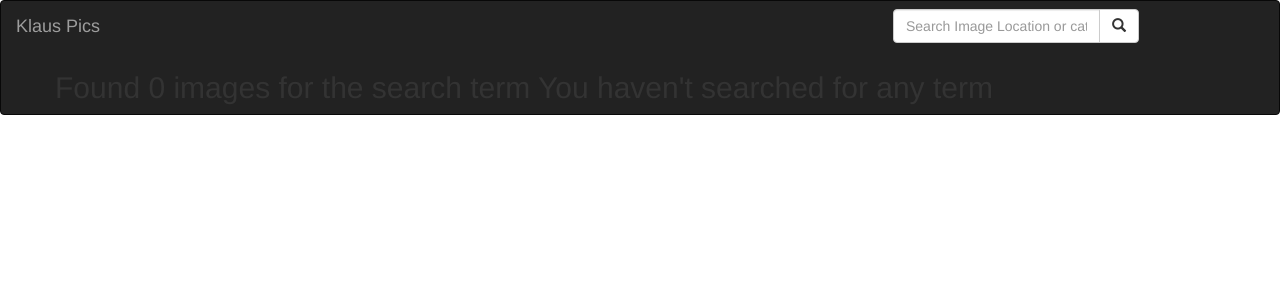
After one commit to niklauspeter/photo_gallery, a Django app: page /search/ in a window 1280 px wide. The commit adds this page. Shown: the top 300 px of the page. Run offline with Django 3.2, Linux system fonts and the light colour scheme; some libraries are stand-ins or nearby versions.

Commit message:
configure media route to store pics and add search functionallity

```diff
--- a/photos/settings.py
+++ b/photos/settings.py
@@ -65,6 +65,7 @@ TEMPLATES = [
                 'django.template.context_processors.request',
                 'django.contrib.auth.context_processors.auth',
                 'django.contrib.messages.context_processors.messages',
+                'django.template.context_processors.media',
             ],
         },
     },
@@ -126,3 +127,5 @@ STATIC_URL = '/static/'
 STATICFILES_DIRS = [
     os.path.join(BASE_DIR, "static"),
 ]
+MEDIA_URL = '/media/'
+MEDIA_ROOT = os.path.join(BASE_DIR, 'media')
--- a/photos/urls.py
+++ b/photos/urls.py
@@ -18,5 +18,5 @@ from django.contrib import admin
 
 urlpatterns = [
     url(r'^admin/', admin.site.urls),
-    url(r' ',include('pics.urls'))
+    url(r'',include('pics.urls'))
 ]
--- a/pics/models.py
+++ b/pics/models.py
@@ -1,4 +1,5 @@
 from django.db import models
+import datetime as dt
 
 # Create your models here.
 class tags(models.Model):
@@ -33,7 +34,7 @@ class Image (models.Model):
     image_location = models.ForeignKey(Areas)
     image_category = models.ForeignKey(Category)
     pub_date = models.DateTimeField(auto_now_add=True)
-    post_image = models.ImageField(upload_to = 'my-photos/', null=True)
+    post_image = models.ImageField(upload_to = 'my-pics/', null=True)
     tags = models.ManyToManyField(tags)
 
     def __str__(self):
--- /dev/null
+++ b/pics/templates/all-pics/search.html
@@ -0,0 +1,25 @@
+{%extends 'all-pics/base.html'%}
+{% block content %}
+<div class="container">
+
+  <div class="row">
+    {% if images%}
+      <h2>Found {{ images|length }} of searched term {{message}}</h2>
+    {% else %}
+      <h2> Found 0 images for the search term {{message}}</h2>
+    {% endif %}
+
+  </div>
+
+  <div class="row">
+
+  {% if images %}
+    {% for image in images %}
+      <div class="col-md-4">
+        <h1>{{image.image_name}}</h1>
+        <img src="{{image.post_image.url}}" class="img-responsive" alt="Image" style="width: 500px; height: 250px;">
+    {% endfor %}
+  {% endif %}
+  </div>
+</div>
+{% endblock %}
--- a/pics/templates/navbar.html
+++ b/pics/templates/navbar.html
@@ -1,17 +1,22 @@
-<!DOCTYPE html>
-<html lang="en">
-<head>
-
-  <meta charset="utf-8">
-  <meta name="viewport" content="width=device-width, initial-scale=1">
-</head>
-<body>
 <nav class="navbar navbar-inverse">
   <div class="container-fluid">
     <div class="navbar-header">
-      <a class="navbar-brand" href="{% url 'picsToday' %}"> Klaus pics </a>
+      <a class="navbar-brand" href="{% url 'picsToday' %}"> Klaus Pics</a>
     </div>
+
+    <!-- Adding a search form  -->
+    <div class="col-sm-4 col-md-4 navbar-right">
+
+      <form class="navbar-form" role="search" action="{% url 'search_results' %}">
+
+        <div class="input-group">
+          <input type="text" class="form-control" placeholder="Search Image Location or category" name="image">
+          <div class="input-group-btn">
+            <button class="btn btn-default" type="submit"><i class="glyphicon glyphicon-search"></i></button>
+          </div>
+        </div>
+
+      </form>
+    </div>
+    <!-- search form end -->
   </div>
-</nav>
-</body>
-</html>
--- a/pics/urls.py
+++ b/pics/urls.py
@@ -1,8 +1,13 @@
 from django.conf.urls import url
 from . import views
+from django.conf import settings
+from django.conf.urls.static import static
 
 urlpatterns=[
     url('^$',views.pics_of_day, name='picsToday'),
     url(r'^archives/(\d{4}-\d{2}-\d{2})/$',views.past_days_pics,name = 'pastPics'),
-    url('^today$',views.pics_of_day, name='picsToday')
+    url('^today$',views.pics_of_day, name='picsToday'),
+    url(r'^search/', views.search_results, name='search_results')
 ]
+if settings.DEBUG:
+    urlpatterns+= static(settings.MEDIA_URL, document_root = settings.MEDIA_ROOT)
--- a/pics/views.py
+++ b/pics/views.py
@@ -2,6 +2,7 @@ from django.shortcuts import render, redirect
 from django.http  import HttpResponse, Http404
 
 import datetime as dt
+from .models import Image
 
 # Create your views here.
 def welcome(request):
@@ -22,8 +23,28 @@ def past_days_pics(request, past_date):
     if date == dt.date.today():
         return redirect(pics_of_day)
 
-    return render(request, 'all-pics/past-pics.html', {"date": date})
+    pics = Image.days_pics(date)
+
+
+    return render(request, 'all-pics/past-pics.html', {"date": date,"pics":pics})
 
 def pics_of_day(request):
     date = dt.date.today()
-    return render(request, 'all-pics/today-pics.html', {"date": date,})
+    pics = Image.todays_pics()
+    return render(request, 'all-pics/today-pics.html', {"date": date,"pics":pics})
+
+
+def search_results(request):
+
+    if 'image' in request.GET and request.GET["image"]:
+        search_term = request.GET.get("image")
+        searched_images_by_category = Image.search_by_category(search_term)
+        searched_images_by_location = Image.search_by_location(search_term)
+        results = [*searched_images_by_category, *searched_images_by_location]
+        message = f"{search_term}"
+
+        return render(request, 'all-pics/search.html',{"message":message,"images": results})
+
+    else:
+        message = "You haven't searched for any term"
+        return render(request, 'all-pics/search.html',{"message":message})
```
Also changed, not shown: pics/templates/all-pics/past-pics.html (+23 -2 lines), pics/templates/all-pics/today-pics.html (+23 -2 lines), media/my-pics/Image.jpg (added).
